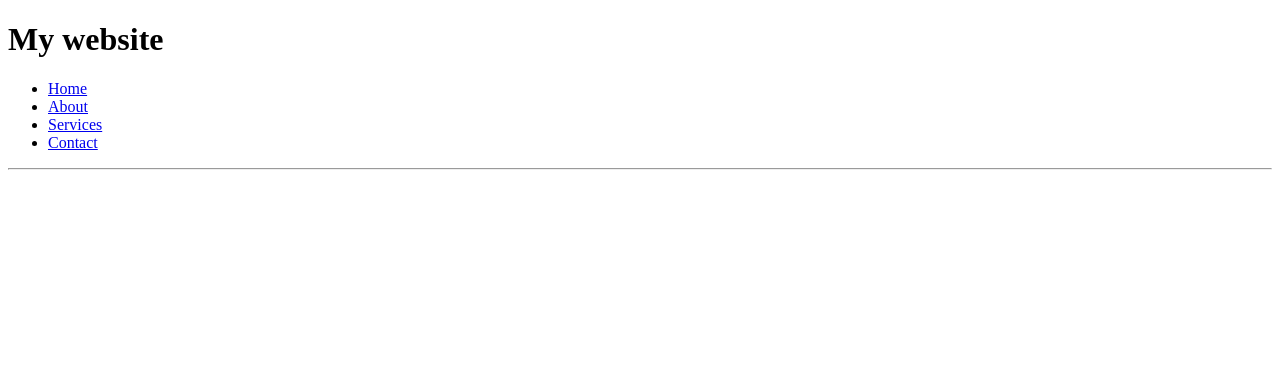
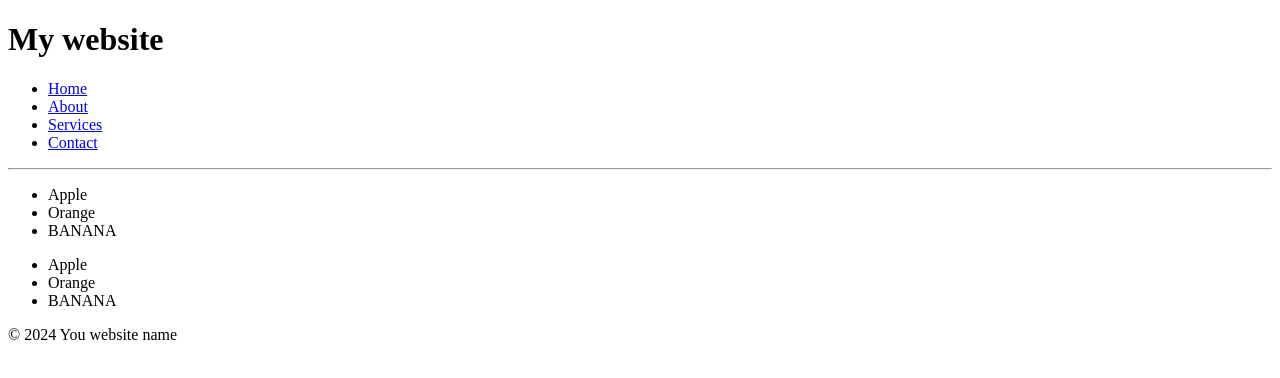
Before and after one commit to martahil/React_BroCode, a React (Vite) app: page / in a window 1280 px wide. Shown: the top 378 px of the page. Built offline with nearby package versions, Linux system fonts and the light colour scheme.

Commit message:
00:00:00 React tutorial for beginners

```diff
--- a/src/App.jsx
+++ b/src/App.jsx
@@ -1,8 +1,15 @@
 import Header from "./Header.jsx"
+import Footer from "./Footer.jsx"
+import Food from "./Food.jsx"
 
 function App() {
   return(
-    <Header/>
+    <>
+      <Header/>
+      <Food/>
+      <Food/>
+      <Footer/>
+    </>
   );
 
 }
--- /dev/null
+++ b/src/Food.jsx
@@ -0,0 +1,16 @@
+
+function Food(){
+
+    const food1 = "Orange";
+    const food2 = "Banana";
+
+    return(
+        <ul>
+            <li>Apple</li>
+            <li>{food1}</li>
+            <li>{food2.toUpperCase()}</li>
+        </ul>
+    );
+}
+
+export default Food
--- /dev/null
+++ b/src/Footer.jsx
@@ -0,0 +1,10 @@
+
+function Footer(){
+    return(
+        <footer>
+            <p>&copy; {new Date().getFullYear()} You website name</p>
+        </footer>
+    );
+}
+
+export default Footer
```
